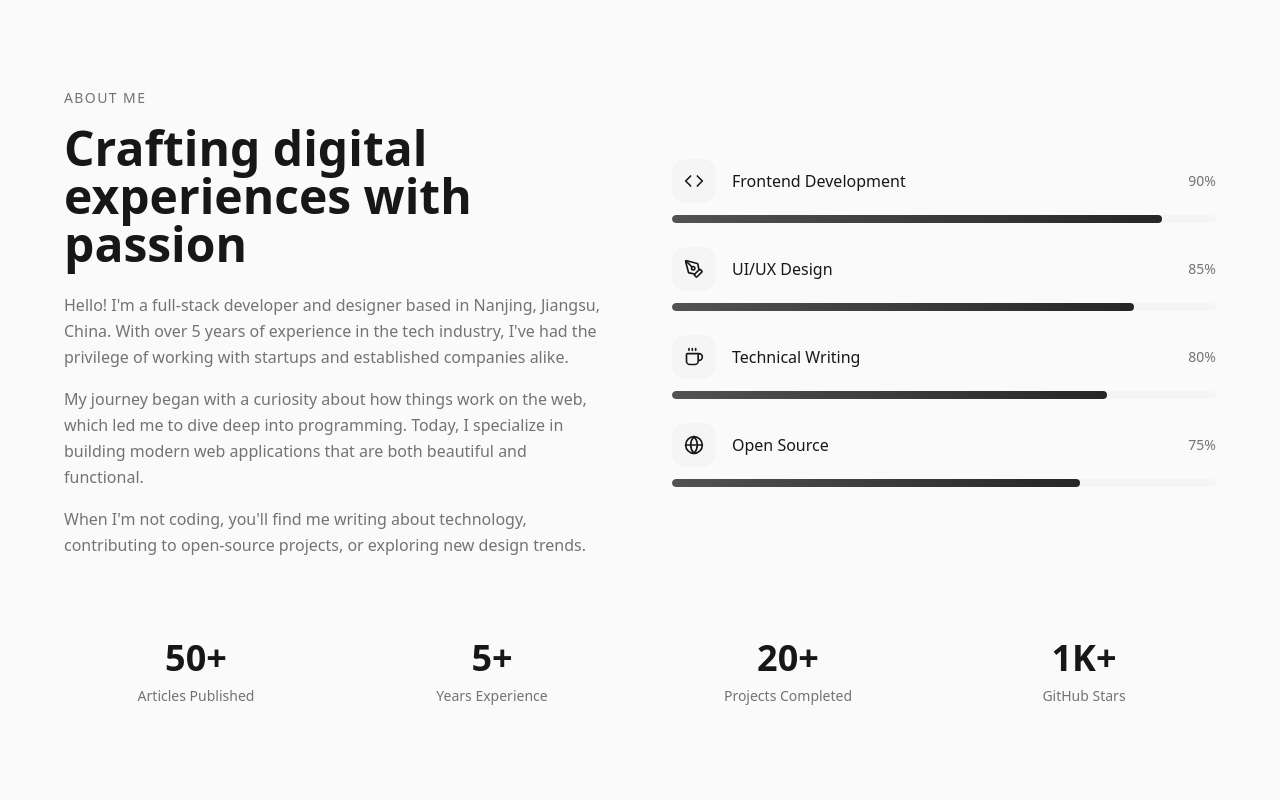
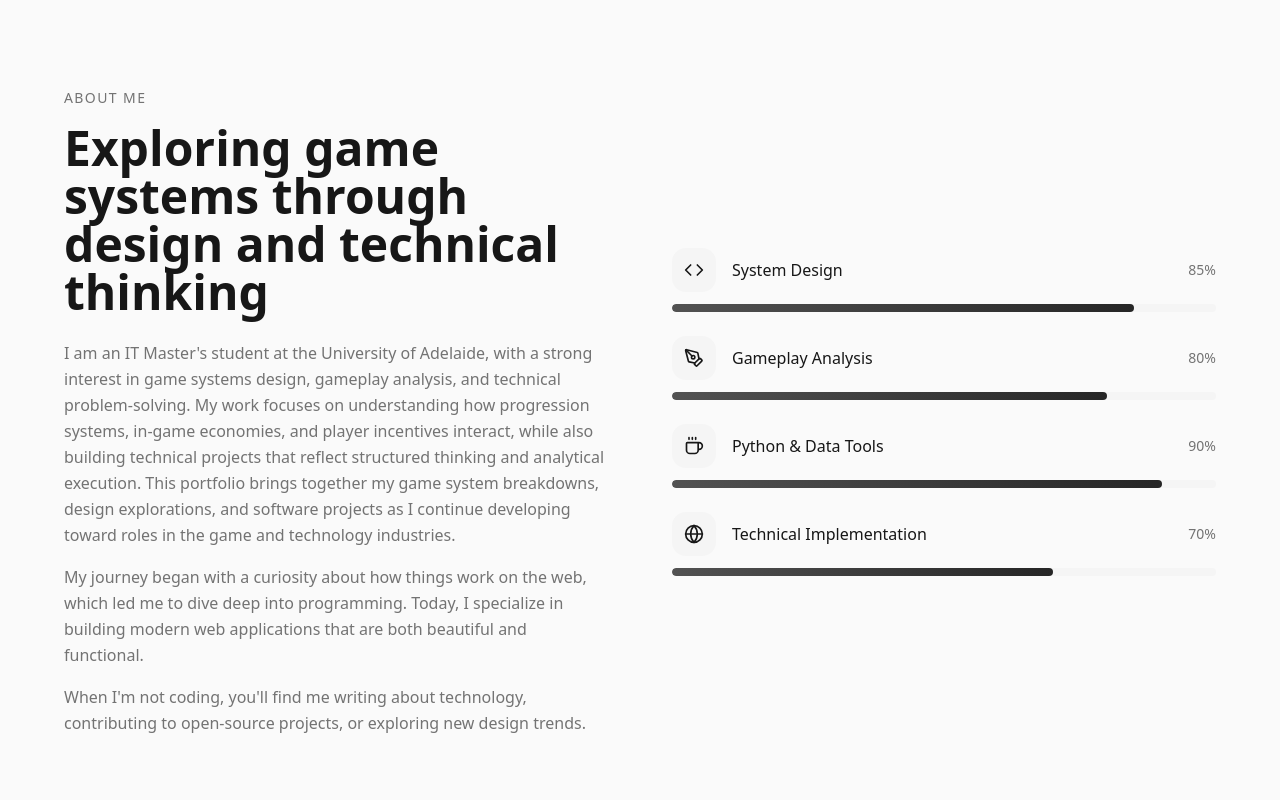
Before and after one commit to Yixuan-Tao/Yixuan-Tao.github.io, a React (Vite) app: page / in a window 1280 px wide. Shown: the part 840-1640 px from the top of the page. Built offline with nearby package versions, Linux system fonts and the light colour scheme.

Commit message:
Update About section and add index.ts

```diff
--- a/src/sections/About.tsx
+++ b/src/sections/About.tsx
@@ -2,10 +2,10 @@ import { useEffect, useRef } from 'react';
 import { Code, PenTool, Coffee, Globe } from 'lucide-react';
 
 const skills = [
-  { name: 'Frontend Development', icon: Code, level: 90 },
-  { name: 'UI/UX Design', icon: PenTool, level: 85 },
-  { name: 'Technical Writing', icon: Coffee, level: 80 },
-  { name: 'Open Source', icon: Globe, level: 75 },
+  { name: 'System Design', icon: Code, level: 85 },
+  { name: 'Gameplay Analysis', icon: PenTool, level: 80 },
+  { name: 'Python & Data Tools', icon: Coffee, level: 90 },
+  { name: 'Technical Implementation', icon: Globe, level: 70 },
 ];
 
 export function About() {
@@ -44,13 +44,11 @@ export function About() {
               About Me
             </p>
             <h2 className="animate-on-scroll opacity-0 delay-100 text-3xl sm:text-4xl lg:text-5xl font-bold mb-6">
-              Crafting digital experiences with passion
+              Exploring game systems through design and technical thinking
             </h2>
             <div className="animate-on-scroll opacity-0 delay-200 space-y-4 text-muted-foreground leading-relaxed">
               <p>
-                Hello! I'm a full-stack developer and designer based in Nanjing, Jiangsu, China.
-                With over 5 years of experience in the tech industry, I've had the
-                privilege of working with startups and established companies alike.
+                I am an IT Master's student at the University of Adelaide, with a strong interest in game systems design, gameplay analysis, and technical problem-solving. My work focuses on understanding how progression systems, in-game economies, and player incentives interact, while also building technical projects that reflect structured thinking and analytical execution. This portfolio brings together my game system breakdowns, design explorations, and software projects as I continue developing toward roles in the game and technology industries.
               </p>
               <p>
                 My journey began with a curiosity about how things work on the web,
@@ -94,10 +92,10 @@ export function About() {
         {/* Stats */}
         <div className="animate-on-scroll opacity-0 delay-500 mt-20 grid grid-cols-2 md:grid-cols-4 gap-8">
           {[
-            { value: '50+', label: 'Articles Published' },
-            { value: '5+', label: 'Years Experience' },
-            { value: '20+', label: 'Projects Completed' },
-            { value: '1K+', label: 'GitHub Stars' },
+            { value: '3+', label: 'Case Studies' },
+            { value: '2+', label: 'Demo' },
+            { value: '2027.12', label: 'Graduation' },
+            { value: 'Ongoing', label: 'Skills Development' },
           ].map((stat) => (
             <div key={stat.label} className="text-center">
               <div className="text-3xl sm:text-4xl font-bold mb-2">{stat.value}</div>
--- a/tsconfig.app.json
+++ b/tsconfig.app.json
@@ -1,4 +1,5 @@
 {
+  "files": [],
   "compilerOptions": {
     "tsBuildInfoFile": "./node_modules/.tmp/tsconfig.app.tsbuildinfo",
     "target": "ES2022",
```
Also changed, not shown: src/index.ts (added).
